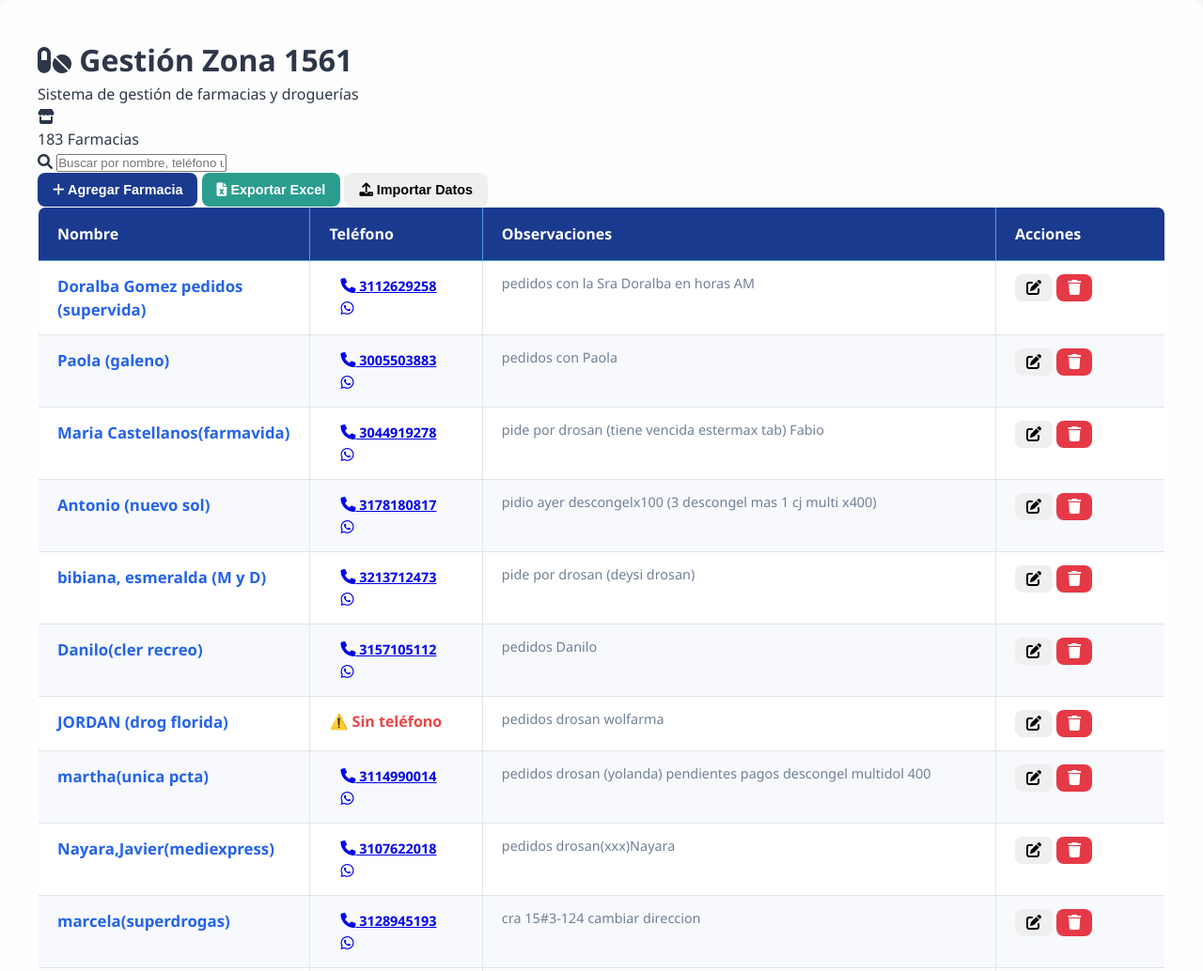
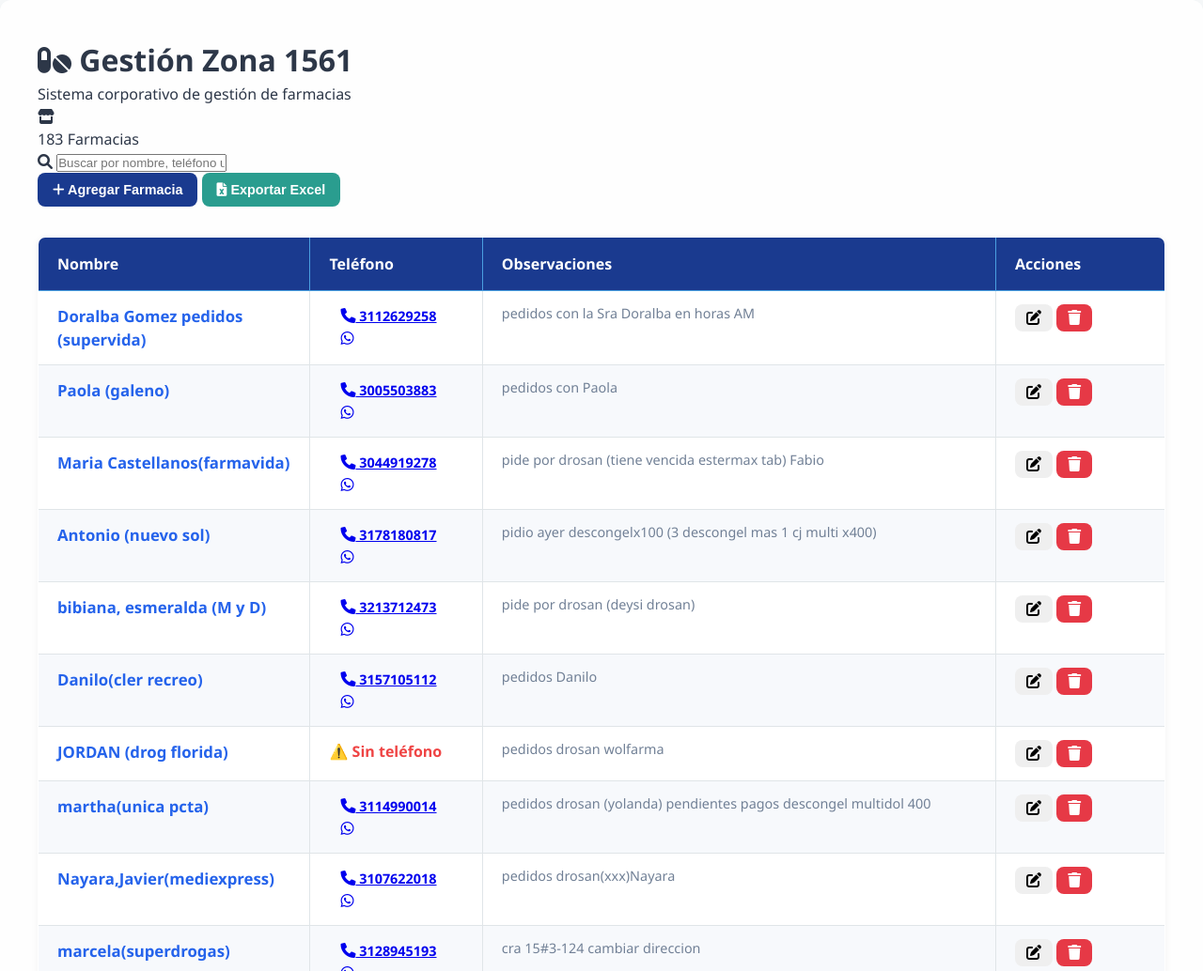
Before and after one commit to EdwDevs/zona_1561, a plain HTML site: page index.html in a window 1280 px wide. Shown: the top 1034 px of the page at 94% size. Drawn offline with Linux system fonts and the light colour scheme.

Commit message:
Update index.html

```diff
--- a/index.html
+++ b/index.html
@@ -3,17 +3,18 @@
 <head>
     <meta charset="UTF-8">
     <meta name="viewport" content="width=device-width, initial-scale=1.0">
-    <title>Gestión Zona 1561 - Farmacias</title>
+    <title>Gestión Zona 1561 - Sistema Corporativo</title>
     <link rel="stylesheet" href="styles.css">
     <link href="https://cdnjs.cloudflare.com/ajax/libs/font-awesome/6.0.0/css/all.min.css" rel="stylesheet">
 </head>
 <body>
+    <!-- Tu HTML de la aplicación aquí -->
     <div class="container">
         <!-- Header -->
         <header class="header">
             <div class="header-content">
                 <h1><i class="fas fa-pills"></i> Gestión Zona 1561</h1>
-                <p>Sistema de gestión de farmacias y droguerías</p>
+                <p>Sistema corporativo de gestión de farmacias</p>
             </div>
             <div class="header-stats">
                 <div class="stat-card">
@@ -39,14 +40,11 @@
                 <button class="btn btn-success" onclick="exportToExcel()">
                     <i class="fas fa-file-excel"></i> Exportar Excel
                 </button>
-                <button class="btn btn-info" onclick="importData()">
-                    <i class="fas fa-upload"></i> Importar Datos
-                </button>
             </div>
         </div>
 
-        <!-- Table Container -->
-        <div class="table-container">
+        <!-- Tabla Responsiva -->
+        <div class="table-wrapper">
             <table id="farmaciasTable" class="data-table">
                 <thead>
                     <tr>
@@ -57,7 +55,7 @@
                     </tr>
                 </thead>
                 <tbody id="tableBody">
-                    <!-- Los datos se cargarán aquí dinámicamente -->
+                    <!-- Los datos se cargarán aquí -->
                 </tbody>
             </table>
         </div>
@@ -89,14 +87,49 @@
                 </form>
             </div>
         </div>
-
-        <!-- Footer -->
-        <footer class="footer">
-            <p>&copy; 2025 - Sistema de Gestión Zona 1561 | Desarrollado para optimizar tu gestión comercial 📊</p>
-        </footer>
     </div>
 
+    <!-- =============================================== -->
+    <!-- 🔥 CONFIGURACIÓN FIREBASE - EXACTA DE TU CDN   -->
+    <!-- =============================================== -->
+    <script type="module">
+        // Import the functions you need from the SDKs you need
+        import { initializeApp } from "https://www.gstatic.com/firebasejs/11.9.1/firebase-app.js";
+        import { getFirestore, collection, addDoc, getDocs, updateDoc, deleteDoc, doc, query, orderBy } from "https://www.gstatic.com/firebasejs/11.9.1/firebase-firestore.js";
+
+        // Your web app's Firebase configuration
+        const firebaseConfig = {
+            apiKey: "AIzaSyAaVSb70OFIoX48T9GbLmTcdXOSvKv2pRk",
+            authDomain: "zona1561-4de30.firebaseapp.com",
+            projectId: "zona1561-4de30",
+            storageBucket: "zona1561-4de30.firebasestorage.app",
+            messagingSenderId: "451366030738",
+            appId: "1:451366030738:web:e638db51fbe24f6a48054b"
+        };
+
+        // Initialize Firebase
+        const app = initializeApp(firebaseConfig);
+        const db = getFirestore(app);
+
+        // Hacer Firebase disponible globalmente
+        window.firebaseApp = app;
+        window.firebaseDB = db;
+        window.firebaseCollection = collection;
+        window.firebaseAddDoc = addDoc;
+        window.firebaseGetDocs = getDocs;
+        window.firebaseUpdateDoc = updateDoc;
+        window.firebaseDeleteDoc = deleteDoc;
+        window.firebaseDoc = doc;
+        window.firebaseQuery = query;
+        window.firebaseOrderBy = orderBy;
+
+        console.log('🔥 Firebase inicializado correctamente');
+    </script>
+
+    <!-- Scripts externos -->
     <script src="https://cdnjs.cloudflare.com/ajax/libs/xlsx/0.18.5/xlsx.full.min.js"></script>
+
+    <!-- Tu script principal -->
     <script src="script.js"></script>
 </body>
 </html>
```
